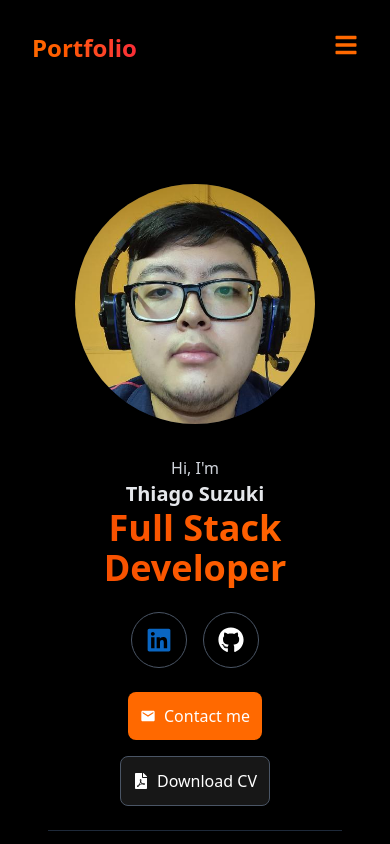
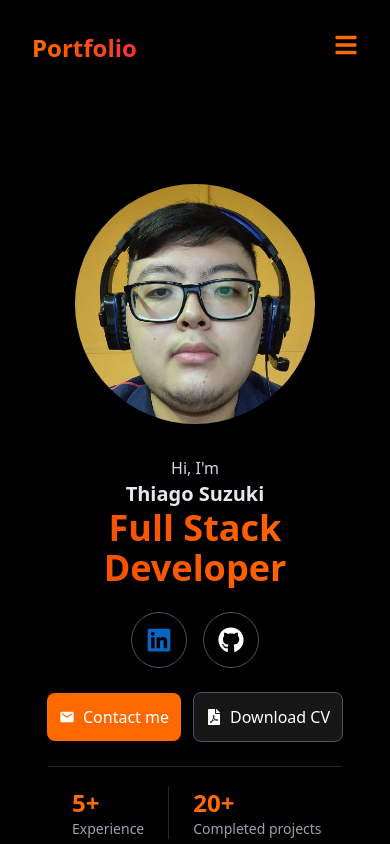
Before and after one commit to thiago-suzuki/next-portfolio-suzuki, a Next.js app: page /en in a window 390 px wide. Shown: the top 844 px of the page. Built offline with nearby package versions, Linux system fonts and the light colour scheme.

Commit message:
fix: buttons home

```diff
--- a/src/components/Pages/Home/index.tsx
+++ b/src/components/Pages/Home/index.tsx
@@ -70,19 +70,18 @@ export function Home() {
                     })}
                 </div>
 
-                <div className="flex flex-wrap justify-center lg:justify-start gap-4">
+                <div className="flex justify-center lg:justify-start items-center gap-3">
                     <Link href={linkEmail} target="_blank">
-                        <Button type="button" className="bg-orange-500 hover:bg-orange-600 items-center text-white text-[16px] px-6 py-6 rounded-md transition duration-300">
+                        <Button className="bg-orange-500 hover:bg-orange-600 text-white text-[16px] px-6 py-6 rounded-md transition duration-300">
                             <MdEmail size={16} /> {t('buttons.contact')}
                         </Button>
                     </Link>
                     <Link href={linkPdf} target="_blank">
-                        <Button type="button" className="border border-gray-600 text-white text-[16px] px-6 py-6 rounded-md hover:border-orange-500 hover:bg-orange-500/10 transition">
+                        <Button className="border border-gray-600 text-white text-[16px] px-6 py-6 rounded-md hover:border-orange-500 hover:bg-orange-500/10 transition">
                             <FaFilePdf size={16} /> {t('buttons.cv')}
                         </Button>
                     </Link>
                 </div>
-
                 <div className="flex flex-row divide-x divide-gray-800 border-t border-gray-800 pt-5 overflow-x-auto">
                     {metadatasUser.map((value, index) => {
                         return (
```
